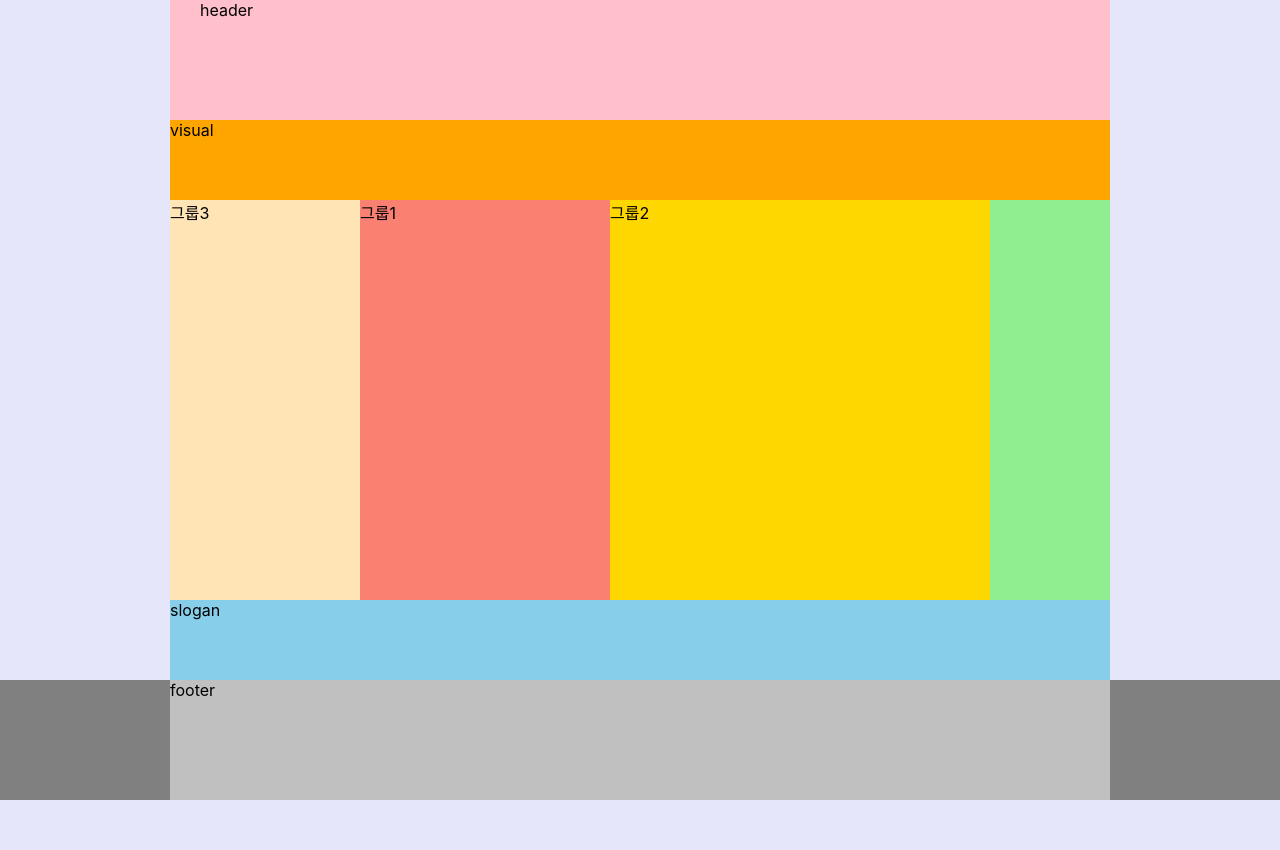
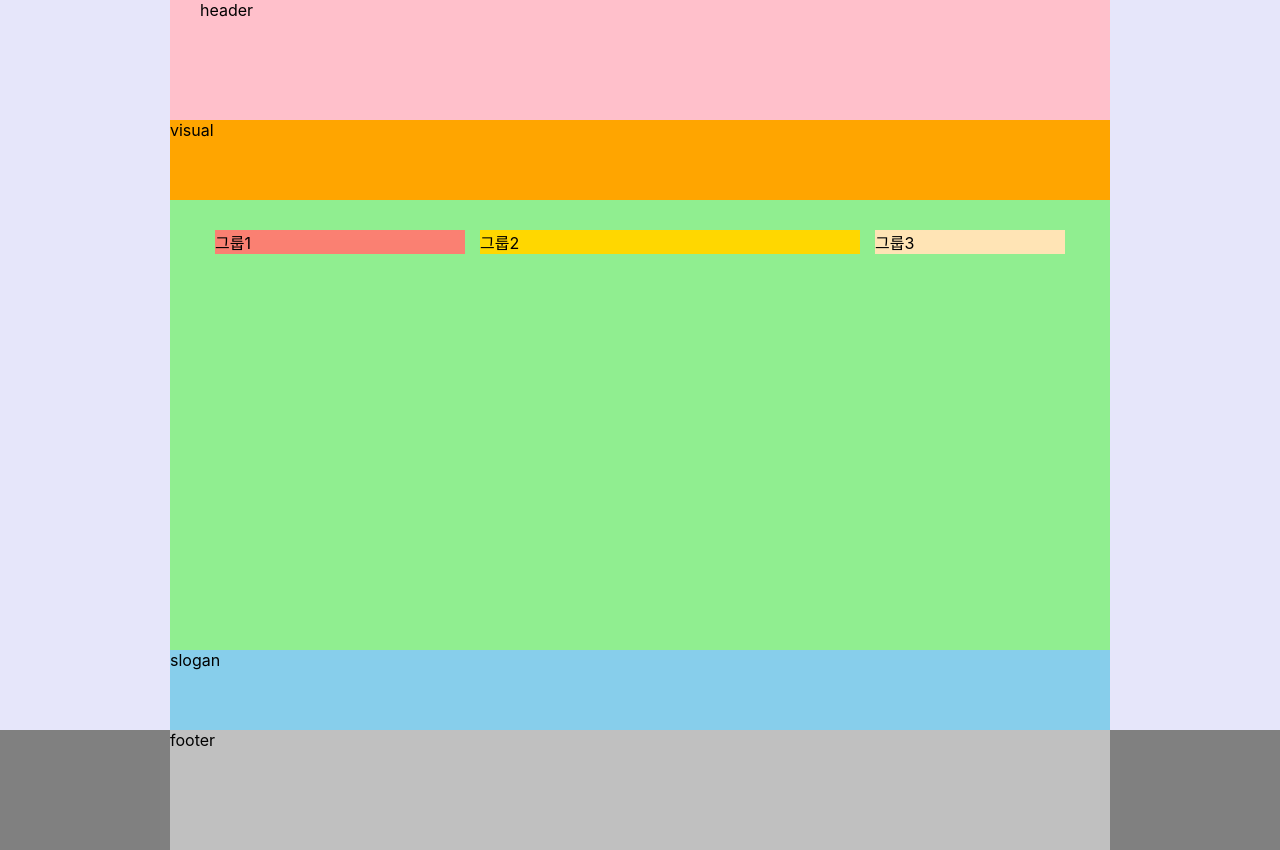
Before and after one commit to Simyumi/HTML5, a website: page index.html in a window 1280 px wide. Before the commit the page ends 800 px from the top, so only its background shows below. Drawn offline with Linux system fonts and the light colour scheme; a web font is replaced by a local one.

Commit message:
flex를 이용한 메인 라이아웃 완성

```diff
--- a/styles/style.css
+++ b/styles/style.css
@@ -30,9 +30,12 @@ body{
 /* main */
 .main{
   background-color:lightgreen;
-  height:50vh;
+  min-height:450px;
   display:flex;
-  flex-direction: row;
+  flex-flow:row nowrap;
+  justify-content: space-evenly;
+  align-items: flex-start;
+  padding:30px;
 }
 .group1{
   background-color:salmon;
@@ -40,12 +43,11 @@ body{
 }
 .group2{
   background-color:gold;
-  width:380px;
+  width: 380px;
 }
 .group3{
   background-color:moccasin;
   width:190px;
-  order: -1;
 }
 /* slogan */
 .slogan{
```
